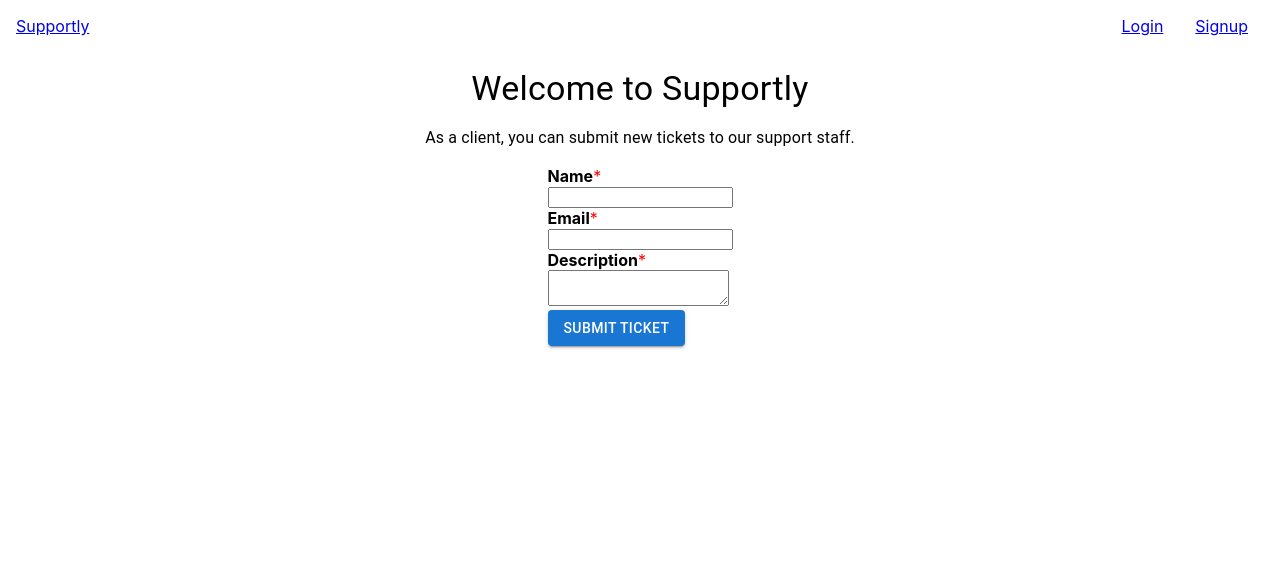
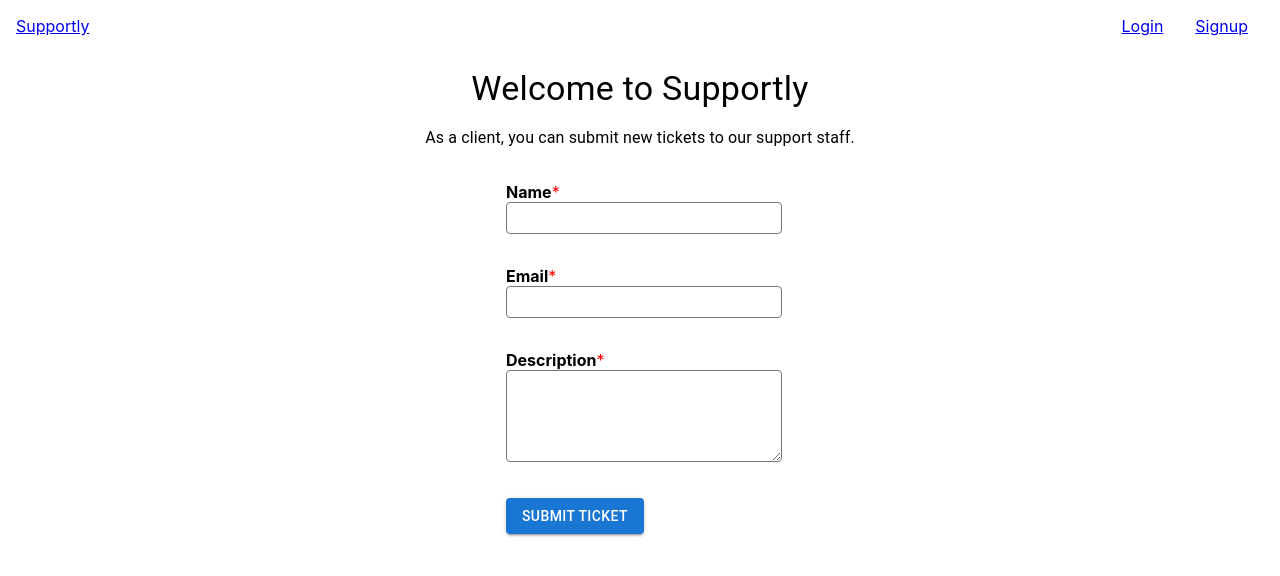
Before and after one commit to clchen-arcadia/supportly, a React (Create React App) app in the folder frontend/: page / in a window 1280 px wide. Shown: the top 576 px of the page. Built offline with nearby package versions, Linux system fonts and the light colour scheme; no server answers; the HTML template or start-up script is replaced by a standard one.

Commit message:
Add styles

```diff
--- a/frontend/src/components/TicketForm.js
+++ b/frontend/src/components/TicketForm.js
@@ -49,14 +49,31 @@ function TicketForm({ onSubmit }) {
     }
   }
 
-  const inputStyles = {};
+  const inputStyles = {
+    width: '100%',
+    padding: '7.5px 3px',
+    borderRadius: '4px',
+    border: '1px solid rgb(118, 118, 118)',
+  };
 
   return (
     <form
       onSubmit={handleSubmit}
+      style={{
+        display: 'flex',
+        flexDirection: "column",
+        alignItems: 'center',
+      }}
     >
-      <Box>
-        <Box>
+      <Box
+        sx={{
+          display: 'flex',
+          flexDirection: 'column',
+          justifyContent: 'space-between',
+          width: '300px',
+        }}
+      >
+        <Box m={2}>
           <label htmlFor='name'>
             <span style={{ fontWeight: 'bold' }}>
               Name</span><span style={{ color: 'red' }}>*</span>
@@ -72,7 +89,7 @@ function TicketForm({ onSubmit }) {
           </label>
         </Box>
 
-        <Box>
+        <Box m={2}>
           <label htmlFor='email'>
             <span style={{ fontWeight: 'bold' }}>
               Email</span><span style={{ color: 'red' }}>*</span>
@@ -88,7 +105,7 @@ function TicketForm({ onSubmit }) {
           </label>
         </Box>
 
-        <Box>
+        <Box m={2}>
           <label htmlFor='description'>
             <span style={{ fontWeight: 'bold' }}>
               Description</span><span style={{ color: 'red' }}>*</span>
@@ -100,10 +117,12 @@ function TicketForm({ onSubmit }) {
               onChange={handleChange}
               style={inputStyles}
               id='description'
+              rows={5}
             />
           </label>
         </Box>
 
+        <Box m={2}>
           <Button
             variant='contained'
             type='submit'
@@ -111,6 +130,7 @@ function TicketForm({ onSubmit }) {
             Submit Ticket
           </Button>
         </Box>
+      </Box>
     </form>
   );
 }
```
Lines whose indentation alone changed are shown as unchanged.
